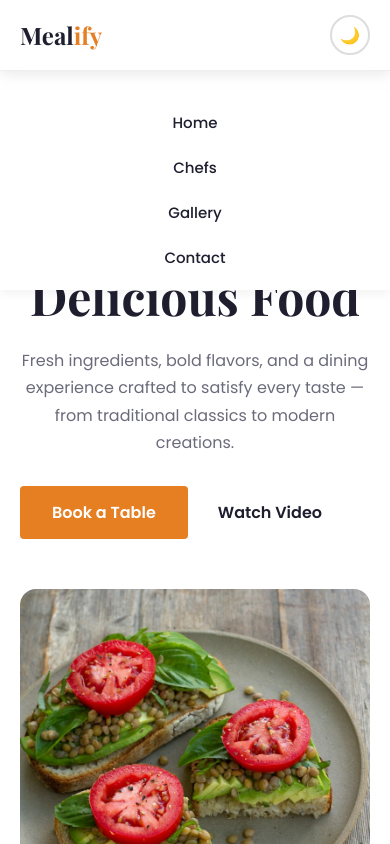
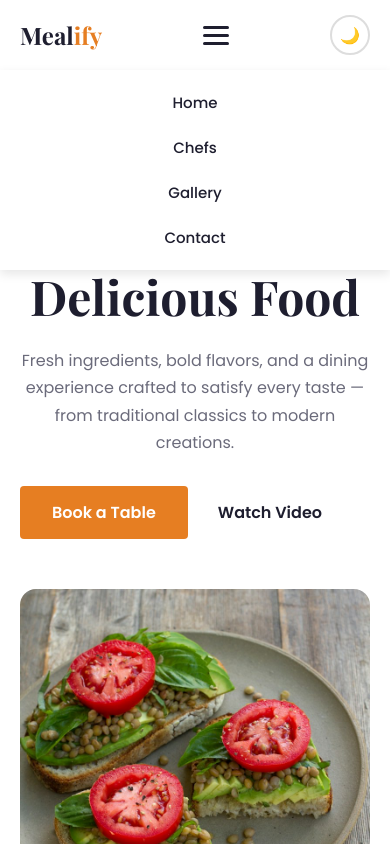
Before and after one commit to Andrewmagdy22/mealify-restaurant, a website: page index.html in a window 390 px wide. Both pictures are taken after a click on the element 216 px from the left and 35 px from the top of the page. Shown: the top 844 px of the page. Drawn offline with nearby package versions, Linux system fonts and the light colour scheme.

Commit message:
Fix navbar visibility and mobile dropdown background in dark mode

```diff
--- a/script.js
+++ b/script.js
@@ -21,6 +21,22 @@ themeToggle.addEventListener("click", () => {
 const menuToggle = document.getElementById("menuToggle");
 const navLinks = document.getElementById("navLinks");
 
-menuToggle.addEventListener("click", () => {
-    navLinks.classList.toggle("active");
-});
+if (menuToggle && navLinks) {
+    menuToggle.addEventListener("click", () => {
+        const isOpen = navLinks.classList.toggle("active");
+
+        menuToggle.setAttribute("aria-expanded", isOpen);
+        menuToggle.setAttribute(
+            "aria-label",
+            isOpen ? "Close navigation menu" : "Open navigation menu"
+        );
+    });
+
+    navLinks.querySelectorAll("a").forEach((link) => {
+        link.addEventListener("click", () => {
+            navLinks.classList.remove("active");
+            menuToggle.setAttribute("aria-expanded", "false");
+            menuToggle.setAttribute("aria-label", "Open navigation menu");
+        });
+    });
+}
--- a/scss/style.scss
+++ b/scss/style.scss
@@ -73,13 +73,21 @@ section, header {
    .menu-toggle {
     display: none;
     flex-direction: column;
+    justify-content: center;
+    align-items: center;
     gap: 5px;
     cursor: pointer;
+    border: none;
+    background: transparent;
+    padding: 8px;
+    z-index: 102;
 
-        span{
+    span {
+        display: block;
         width: 26px;
-            list-style: 3px;
+        height: 3px;
         background-color: $dark-color;
+        border-radius: 3px;
     }
 }
 
@@ -515,7 +523,7 @@ section, header {
 
 
  body.dark-mode {
-    background-color: $dark-bg;
+    background-color: $dark-text;
     color: $dark-text;
 
     .navbar {
@@ -579,16 +587,17 @@ section, header {
     .nav-links {
         display: none;
         flex-direction: column;
+        align-items: center;
         width: 100%;
         text-align: center;
         gap: 20px;
-            margin-top: 20px;
+        margin: 0;
         position: absolute;
         top: 100%;
         left: 0;
         background-color: $white;
         padding: 20px 0;
-            box-shadow: 0 4px 10px rgba(0, 0, 0, 0.05);
+        box-shadow: 0 4px 10px rgba(0, 0, 0, 0.1);
 
         &.active {
             display: flex;
```
Also changed, not shown: style.css, 1 other file. Lines whose indentation alone changed are shown as unchanged.
